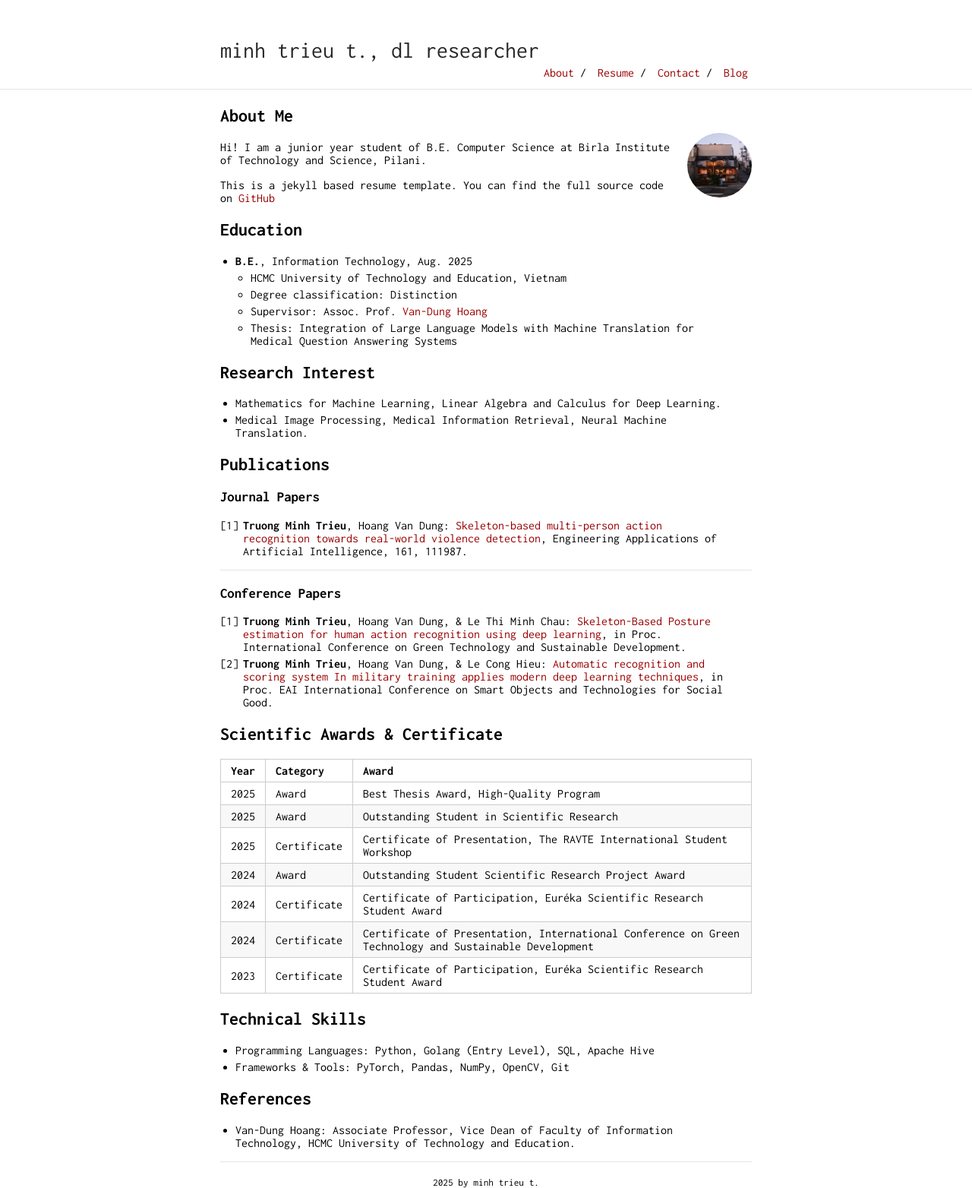
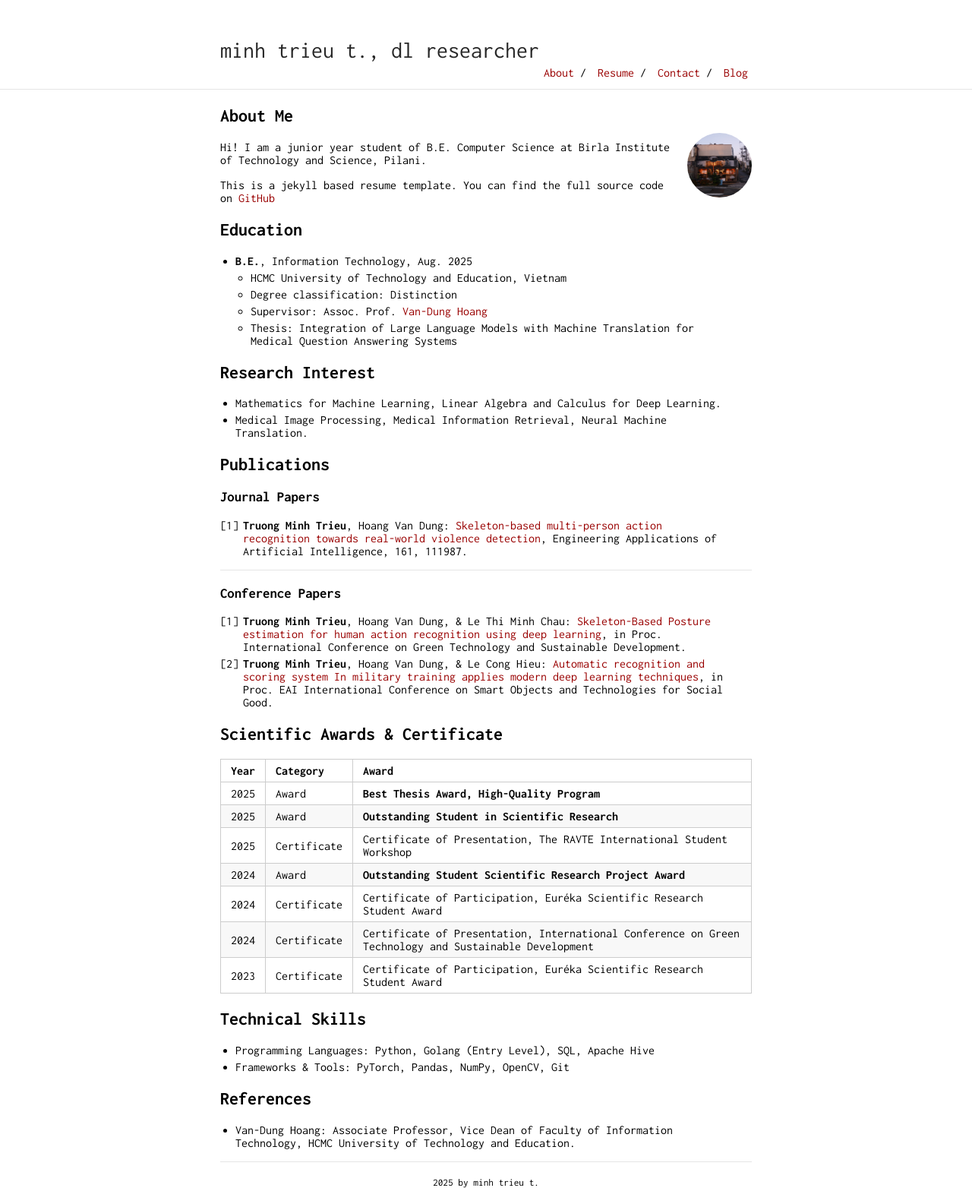
Before and after one commit to mtrvn/trieutrg, a Jekyll site: the page built from index.md, in a window 1280 px wide. Shown: the whole page at 76% size. Built offline with Jekyll 4.4.1, drawn with Linux system fonts in a browser that asks for light colours; our own code applies the rules of GitHub Pages for plain Markdown files.

Commit message:
dev #v16: (cont.) update page content

```diff
--- a/index.md
+++ b/index.md
@@ -37,10 +37,10 @@ This is a jekyll based resume template. You can find the full source code on [Gi
 
 Year | Category | Award
 -----|-------|--------
-2025 | Award  | Best Thesis Award, High-Quality Program
-2025 | Award | Outstanding Student in Scientific Research
+2025 | Award  | **Best Thesis Award, High-Quality Program**
+2025 | Award | **Outstanding Student in Scientific Research**
 2025 | Certificate | Certificate of Presentation, The RAVTE International Student Workshop
-2024 | Award | Outstanding Student Scientific Research Project Award
+2024 | Award | **Outstanding Student Scientific Research Project Award**
 2024 | Certificate | Certificate of Participation, Euréka Scientific Research Student Award
 2024 | Certificate | Certificate of Presentation, International Conference on Green Technology and Sustainable Development
 2023 | Certificate | Certificate of Participation, Euréka Scientific Research Student Award
```
